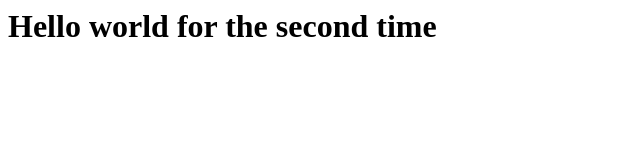
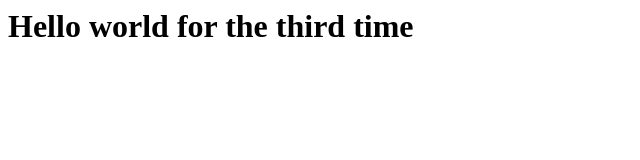
Before and after one commit to kadam4893/first-project, a plain HTML site: page index.html in a window 1280 px wide. Shown: the whole page, without its empty margins (0-640 px from the left). Drawn offline with Linux system fonts and the light colour scheme.

Commit message:
Update index.html

```diff
--- a/index.html
+++ b/index.html
@@ -1 +1 @@
-<h1>Hello world for the second time</h1>
+<h1>Hello world for the third time</h1>
```
